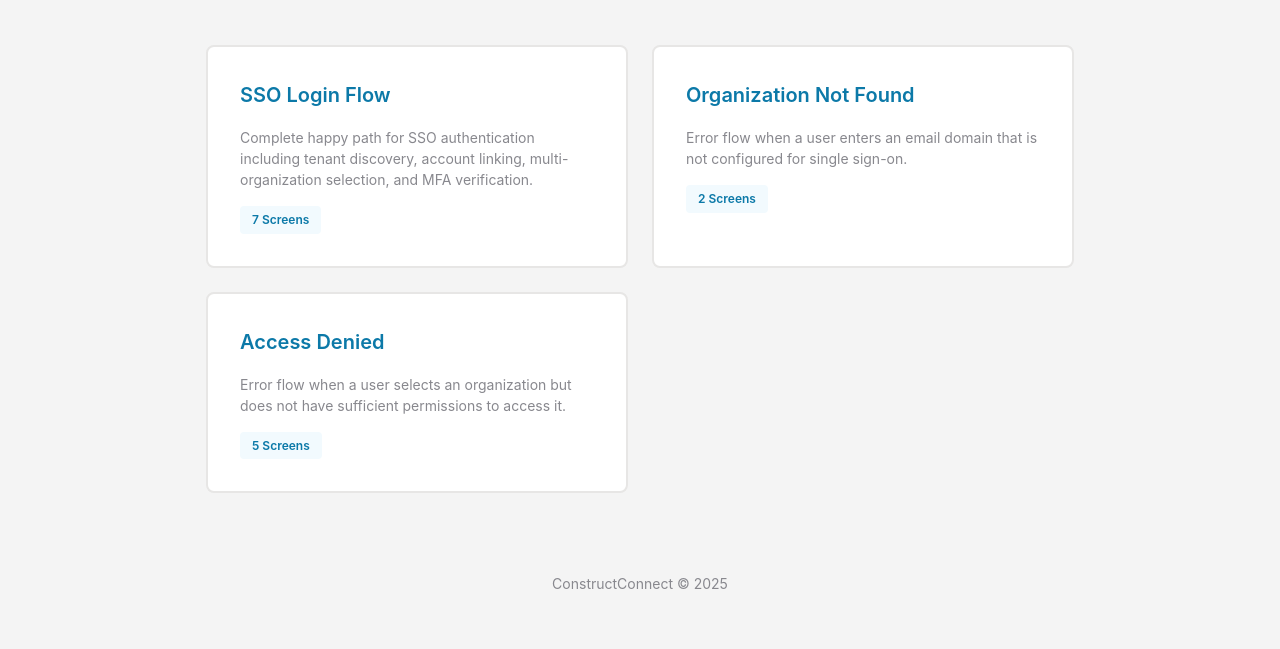
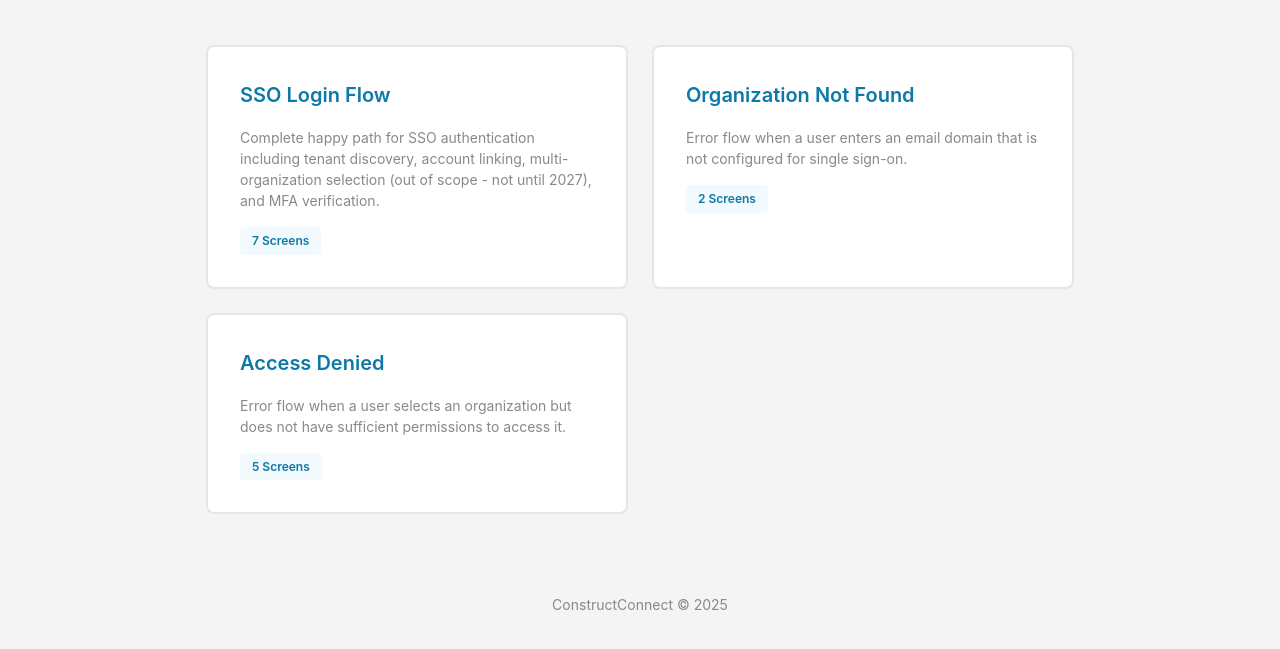
Before and after one commit to STaylor-Figma/GCIP-Login-Prototypes, a plain HTML site: page index.html in a window 1280 px wide. Shown: the part 207-856 px from the top of the page. Drawn offline with Linux system fonts and the light colour scheme.

Commit message:
Add note that multi-org selection is out of scope until 2027

```diff
--- a/index.html
+++ b/index.html
@@ -162,7 +162,7 @@
         <div class="flow-grid">
             <a href="sso-login-flow.html" class="flow-card">
                 <h2>SSO Login Flow</h2>
-                <p>Complete happy path for SSO authentication including tenant discovery, account linking, multi-organization selection, and MFA verification.</p>
+                <p>Complete happy path for SSO authentication including tenant discovery, account linking, multi-organization selection (out of scope - not until 2027), and MFA verification.</p>
                 <span class="flow-badge">7 Screens</span>
             </a>
 
```
